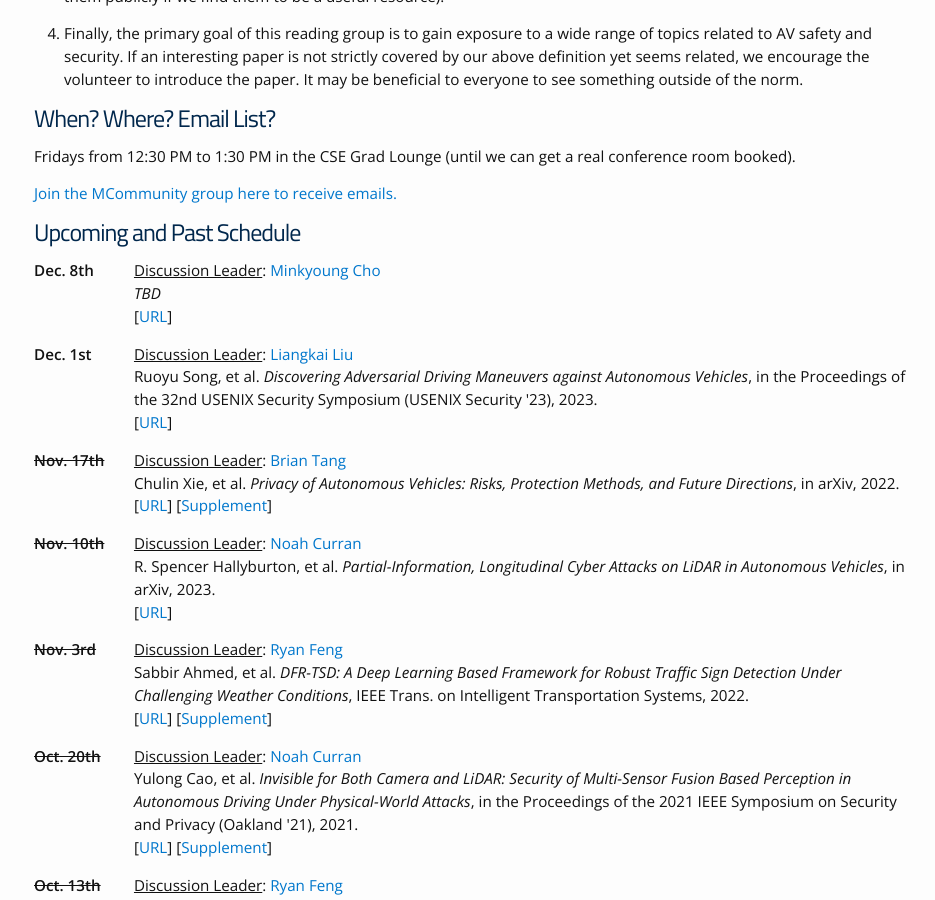
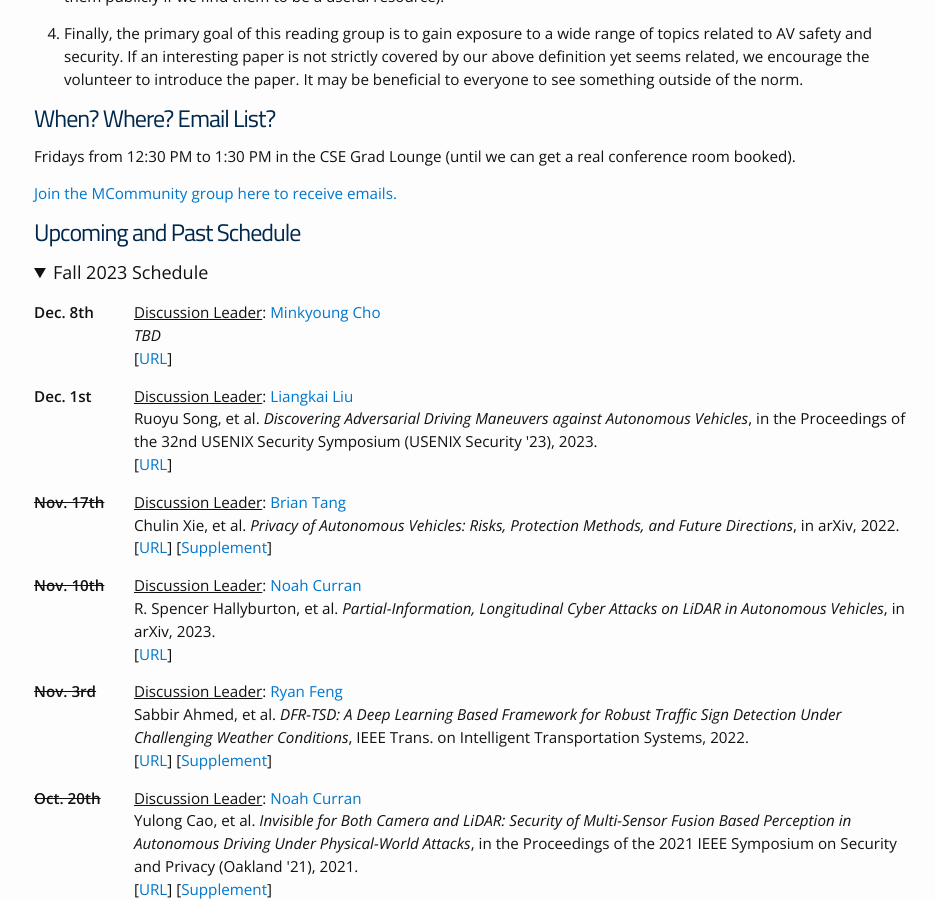
Before and after one commit to noah-curran/noah-curran.github.io, a Jekyll site: the page built from av-safe-sec.md, in a window 1280 px wide and 900 px high, scrolled down 1413 px. Shown: the whole window, without its empty margins (161-1096 px from the left). Built offline with Jekyll 4.4.1, drawn with Linux system fonts in a browser that asks for light colours.

Commit message:
add F2023 details element schedule open as default

```diff
--- a/av-safe-sec.md
+++ b/av-safe-sec.md
@@ -56,19 +56,19 @@ Come to one of our meetings -->
 
 # Upcoming and Past Schedule
 
-<!-- <details>
-    <summary>Fall 2023 Schedule</summary> -->
+<details open>
+    <summary>Fall 2023 Schedule</summary>
 
-{% include readinggroupevent.html date="Dec. 8th" volunteer="Minkyoung Cho" volunteer_url="https://minkyoungcho.github.io/" authors="" title="TBD" pubvenue="" year="" url="" %}
-{% include readinggroupevent.html date="Dec. 1st" volunteer="Liangkai Liu" volunteer_url="https://sites.google.com/view/liangkai/home" authors="Ruoyu Song, et al" title="Discovering Adversarial Driving Maneuvers against Autonomous Vehicles" pubvenue="in the Proceedings of the 32nd USENIX Security Symposium (USENIX Security '23)" year="2023" url="https://www.usenix.org/conference/usenixsecurity23/presentation/song" %}
-{% include readinggroupeventpast.html date="Nov. 17th" volunteer="Brian Tang" volunteer_url="https://www.bjaytang.com/" authors="Chulin Xie, et al" title="Privacy of Autonomous Vehicles: Risks, Protection Methods, and Future Directions" pubvenue="in arXiv" year="2022" url="https://arxiv.org/abs/2209.04022" supp="https://docs.google.com/document/d/1J35PLzKezfKenFR1Joyi_CBfntHNmA5x9-nSu8WfRVM/edit#heading=h.x82vtn1j0arq" %}
-{% include readinggroupeventpast.html date="Nov. 10th" volunteer="Noah Curran" volunteer_url="https://ntcurran.com" authors="R. Spencer Hallyburton, et al" title="Partial-Information, Longitudinal Cyber Attacks on LiDAR in Autonomous Vehicles" pubvenue="in arXiv" year="2023" url="https://arxiv.org/pdf/2303.03470.pdf" %}
-{% include readinggroupeventpast.html date="Nov. 3rd" volunteer="Ryan Feng" volunteer_url="http://www-personal.umich.edu/~rtfeng/" authors="Sabbir Ahmed, et al" title="DFR-TSD: A Deep Learning Based Framework for Robust Traffic Sign Detection Under Challenging Weather Conditions" pubvenue="IEEE Trans. on Intelligent Transportation Systems" year="2022" url="https://ieeexplore.ieee.org/abstract/document/9345465" supp="https://arxiv.org/pdf/1902.06857.pdf" %}
-{% include readinggroupeventpast.html date="Oct. 20th" volunteer="Noah Curran" volunteer_url="https://ntcurran.com" authors="Yulong Cao, et al" title="Invisible for Both Camera and LiDAR: Security of Multi-Sensor Fusion Based Perception in Autonomous Driving Under Physical-World Attacks" pubvenue="in the Proceedings of the 2021 IEEE Symposium on Security and Privacy (Oakland '21)" year="2021" url="https://ieeexplore.ieee.org/abstract/document/9519442" supp="https://www.usenix.org/conference/usenixsecurity23/presentation/cao" %}
-{% include readinggroupeventpast.html date="Oct. 13th" volunteer="Ryan Feng" volunteer_url="http://www-personal.umich.edu/~rtfeng/" authors="Jinlong Li, et al" title="Domain Adaptive Object Detection for Autonomous Driving Under Foggy Weather" pubvenue="in the Proceedings of the IEEE/CVF Winter Conference on Applications of Computer Vision (WACV '23)" year="2023" url="https://ieeexplore.ieee.org/abstract/document/10030451" %}
-{% include readinggroupeventpast.html date="Oct. 6th" volunteer="Minkyoung Cho" volunteer_url="https://minkyoungcho.github.io/" authors="Zhijian Liu, Haotian Tang, et al" title="BEVFusion: Multi-Task Multi-Sensor Fusion with Unified Bird's-Eye View Representation" pubvenue="in the Proceedings of the 2023 IEEE International Conference on Robotics and Automation (ICRA '23)" year="2023" url="https://ieeexplore.ieee.org/abstract/document/10160968" %}
-{% include readinggroupeventpast.html date="Sept. 29th" volunteer="Liangkai Liu" volunteer_url="https://sites.google.com/view/liangkai/home" authors="Ionel Gog, et al" title="D3: A Dynamic Deadline-Driven Approach for Building Autonomous Vehicles" pubvenue="in the Proceedings of the Seventeenth European Conference on Computer Systems (EuroSys '22)" year="2022" url="https://dl.acm.org/doi/10.1145/3492321.3519576" supp="https://arxiv.org/pdf/2302.01568.pdf" %}
-<!-- </details> -->
+    {% include readinggroupevent.html date="Dec. 8th" volunteer="Minkyoung Cho" volunteer_url="https://minkyoungcho.github.io/" authors="" title="TBD" pubvenue="" year="" url="" %}
+    {% include readinggroupevent.html date="Dec. 1st" volunteer="Liangkai Liu" volunteer_url="https://sites.google.com/view/liangkai/home" authors="Ruoyu Song, et al" title="Discovering Adversarial Driving Maneuvers against Autonomous Vehicles" pubvenue="in the Proceedings of the 32nd USENIX Security Symposium (USENIX Security '23)" year="2023" url="https://www.usenix.org/conference/usenixsecurity23/presentation/song" %}
+    {% include readinggroupeventpast.html date="Nov. 17th" volunteer="Brian Tang" volunteer_url="https://www.bjaytang.com/" authors="Chulin Xie, et al" title="Privacy of Autonomous Vehicles: Risks, Protection Methods, and Future Directions" pubvenue="in arXiv" year="2022" url="https://arxiv.org/abs/2209.04022" supp="https://docs.google.com/document/d/1J35PLzKezfKenFR1Joyi_CBfntHNmA5x9-nSu8WfRVM/edit#heading=h.x82vtn1j0arq" %}
+    {% include readinggroupeventpast.html date="Nov. 10th" volunteer="Noah Curran" volunteer_url="https://ntcurran.com" authors="R. Spencer Hallyburton, et al" title="Partial-Information, Longitudinal Cyber Attacks on LiDAR in Autonomous Vehicles" pubvenue="in arXiv" year="2023" url="https://arxiv.org/pdf/2303.03470.pdf" %}
+    {% include readinggroupeventpast.html date="Nov. 3rd" volunteer="Ryan Feng" volunteer_url="http://www-personal.umich.edu/~rtfeng/" authors="Sabbir Ahmed, et al" title="DFR-TSD: A Deep Learning Based Framework for Robust Traffic Sign Detection Under Challenging Weather Conditions" pubvenue="IEEE Trans. on Intelligent Transportation Systems" year="2022" url="https://ieeexplore.ieee.org/abstract/document/9345465" supp="https://arxiv.org/pdf/1902.06857.pdf" %}
+    {% include readinggroupeventpast.html date="Oct. 20th" volunteer="Noah Curran" volunteer_url="https://ntcurran.com" authors="Yulong Cao, et al" title="Invisible for Both Camera and LiDAR: Security of Multi-Sensor Fusion Based Perception in Autonomous Driving Under Physical-World Attacks" pubvenue="in the Proceedings of the 2021 IEEE Symposium on Security and Privacy (Oakland '21)" year="2021" url="https://ieeexplore.ieee.org/abstract/document/9519442" supp="https://www.usenix.org/conference/usenixsecurity23/presentation/cao" %}
+    {% include readinggroupeventpast.html date="Oct. 13th" volunteer="Ryan Feng" volunteer_url="http://www-personal.umich.edu/~rtfeng/" authors="Jinlong Li, et al" title="Domain Adaptive Object Detection for Autonomous Driving Under Foggy Weather" pubvenue="in the Proceedings of the IEEE/CVF Winter Conference on Applications of Computer Vision (WACV '23)" year="2023" url="https://ieeexplore.ieee.org/abstract/document/10030451" %}
+    {% include readinggroupeventpast.html date="Oct. 6th" volunteer="Minkyoung Cho" volunteer_url="https://minkyoungcho.github.io/" authors="Zhijian Liu, Haotian Tang, et al" title="BEVFusion: Multi-Task Multi-Sensor Fusion with Unified Bird's-Eye View Representation" pubvenue="in the Proceedings of the 2023 IEEE International Conference on Robotics and Automation (ICRA '23)" year="2023" url="https://ieeexplore.ieee.org/abstract/document/10160968" %}
+    {% include readinggroupeventpast.html date="Sept. 29th" volunteer="Liangkai Liu" volunteer_url="https://sites.google.com/view/liangkai/home" authors="Ionel Gog, et al" title="D3: A Dynamic Deadline-Driven Approach for Building Autonomous Vehicles" pubvenue="in the Proceedings of the Seventeenth European Conference on Computer Systems (EuroSys '22)" year="2022" url="https://dl.acm.org/doi/10.1145/3492321.3519576" supp="https://arxiv.org/pdf/2302.01568.pdf" %}
+</details>
 
 
 # Paper List
```
